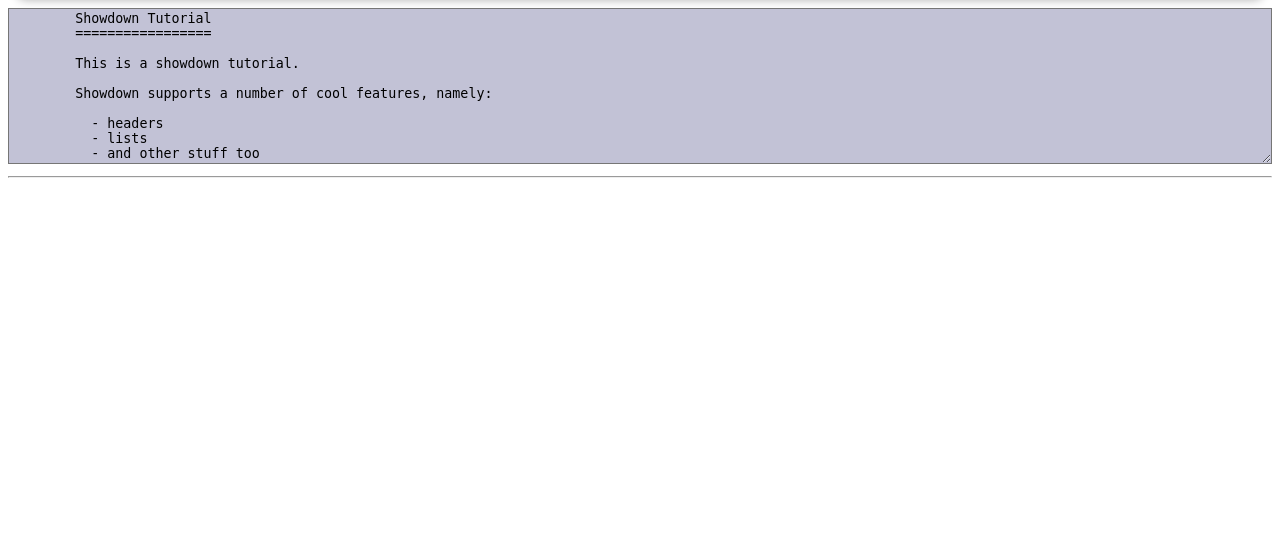
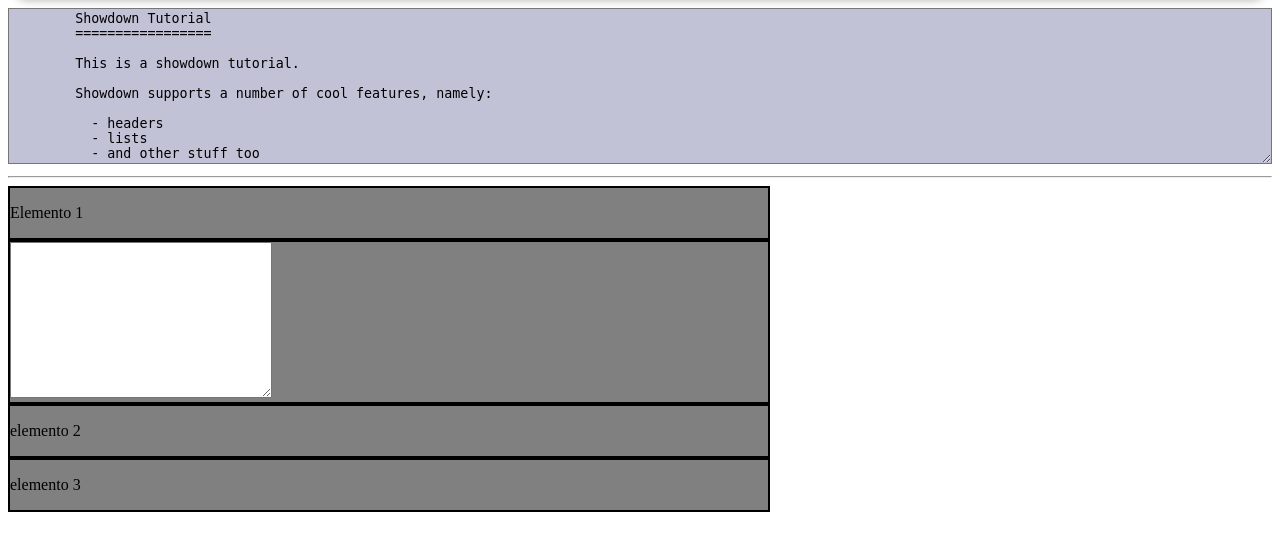
Before and after one commit to ellery25/EditorOnline, a Flask app: page / in a window 1280 px wide. Shown: the part 65-616 px from the top of the page. Run offline with Flask 3, Linux system fonts and the light colour scheme; some libraries are stand-ins or nearby versions.

Commit message:
añadido base para drag and drop , con estilos de drag y almacenamiento local

```diff
--- a/src/config/static/css/style.css
+++ b/src/config/static/css/style.css
@@ -44,7 +44,24 @@
     background-color: rgb(194, 194, 214);
     height: 100%;
 
+}
 
 
+.elemento {
+  width: 60%; /* Ajusta el ancho según tus necesidades */
+  height: 40%; /* Ajusta la altura según tus necesidades */
+  background-color: grey; /* Color de fondo gris */
+  border: 2px solid black;
+  cursor: move;
 
-  }
+}
+
+.elemento.select{
+  transform: scale(1.02) rotate(-0.2deg);
+  box-shadow: 0px 0px 20px rgba(149,153, 159, 0.16);
+
+}
+
+.elemento.blue-background-class{
+  border: 2px dotted;
+}
--- /dev/null
+++ b/src/config/static/js/drag.js
@@ -0,0 +1,27 @@
+const lista= document.getElementById('lista');
+
+
+new Sortable(lista, {
+    multiDrag: true, // Enable multi-drag
+	selectedClass: 'selected', // The class applied to the selected items
+	fallbackTolerance: 3,
+    animation: 150,
+    ghostClass: 'blue-background-class',
+    chosenClass:"select",
+    onEnd: ()=> {
+        console.log("se solto un elemento")
+    },
+    group:"lista-elemento",
+    store: {
+        //guarda orden de lista (de manera local, alfredo lo hara en la base de datos)
+        set: (sortable)=>{
+            const orden= sortable.toArray();
+            localStorage.setItem(sortable.options.group.name,orden.join("/"));  //el orden se guarda en forma de array pero el metodo necesita un string, por eso el join
+        },
+        // retorna el orden
+        get: (sortable) => {
+            const orden =localStorage.getItem(sortable.options.group.name);
+            return orden ? orden.split("/") : []; //el orden  esta almacenado aqui com string pero el metodo necesita un array, por eso el jsplit
+        }
+    }
+});
--- a/src/config/templates/index.html
+++ b/src/config/templates/index.html
@@ -152,9 +152,31 @@
 </section>
 
 
+<section>
+  <div class="lista" id="lista">
+    <div class="elemento">
+      <p>Elemento 1</p>
+    </div>
+    <div class="elemento">
+      <textarea name="" id="" cols="30" rows="10"></textarea>
+    </div>
+    <div class="elemento">
+      <p>elemento 2</p>
+    </div>
+    <div class="elemento">
+      <p>elemento 3</p>
+    </div>
+  </div>
+</section>
+
+
 <script src="https://cdn.jsdelivr.net/npm/showdown@2.1.0/dist/showdown.min.js"></script>
 <script src="{{ url_for('static', filename='js/bundle.js') }}"></script>
 <script src="{{ url_for('static', filename='js/script.js') }}"></script>
 <script src="{{ url_for('static', filename='js/botones.js') }}"></script>
+<script src="https://cdn.jsdelivr.net/npm/sortablejs@latest/Sortable.min.js"></script>
+<script src="{{ url_for('static', filename='js/drag.js') }}"></script>
+
+
 
 {% endblock %}
--- a/src/config/templates/layout.html
+++ b/src/config/templates/layout.html
@@ -18,6 +18,9 @@
      {% endblock %}
 
 
+
+
+
 </body>
 
 </html>
```
Also changed, not shown: src/config/main.js (line endings or trailing spaces).
